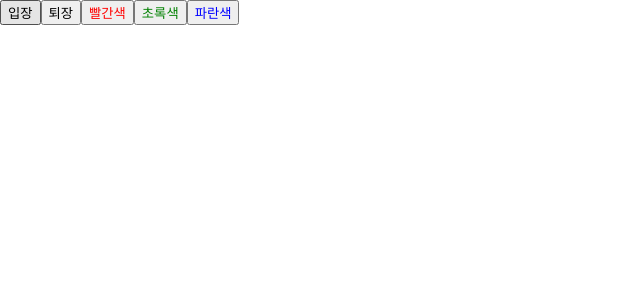
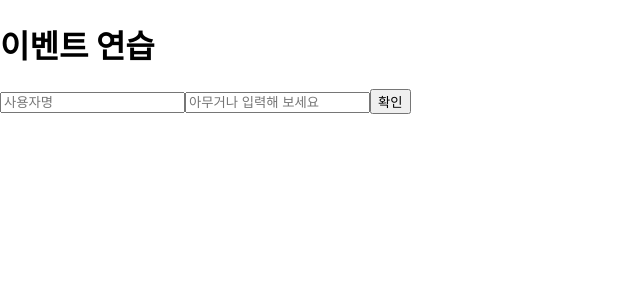
Before and after one commit to yhmane/react-book-example, a React (Create React App) app: page / in a window 1280 px wide. Shown: the top 300 px of the page, without its empty margins (0-640 px from the left). Built offline with nearby package versions, Linux system fonts and the light colour scheme.

Commit message:
event handling

```diff
--- a/src/App.js
+++ b/src/App.js
@@ -1,8 +1,8 @@
 import React from 'react';
-import Say from './Say'
+import EventPractice from './EventPractice'
 
 const App = () => {
-  return <Say/>;
+  return <EventPractice/>;
 };
 
 export default App;
--- /dev/null
+++ b/src/EventPractice.js
@@ -0,0 +1,55 @@
+import React, { Component } from 'react';
+
+class EventPractice extends Component {
+
+    state = {
+        username: '',
+        message: ''
+    }
+
+    handleChange = (e) => {
+        this.setState({
+            [e.target.name]: e.target.value
+        });
+    }
+
+    handleClick = () => {
+        alert(this.state.username + ': ' + this.state.message);
+        this.setState({
+            username: '',
+            message: ''
+        });
+    }
+
+    handleKeyPress = (e) => {
+        if(e.key === 'Enter') {
+            this.handleClick();
+        }
+    }
+
+    render() {
+        return (
+            <div>
+                <h1>이벤트 연습</h1>
+                <input
+                    type="text"
+                    name="username"
+                    placeholder="사용자명"
+                    value={this.state.username}
+                    onChange={this.handleChange}
+                />
+                <input
+                    type="text"
+                    name="message"
+                    placeholder="아무거나 입력해 보세요"
+                    value={this.state.message}
+                    onChange={this.handleChange}
+                    onKeyPress={this.handleKeyPress}
+                />
+                <button onClick={this.handleClick}>확인</button>
+            </div>
+        );
+    }
+}
+
+export default EventPractice;
```
Also changed, not shown: 1 other file (tests, documents, lock files or other folders).
